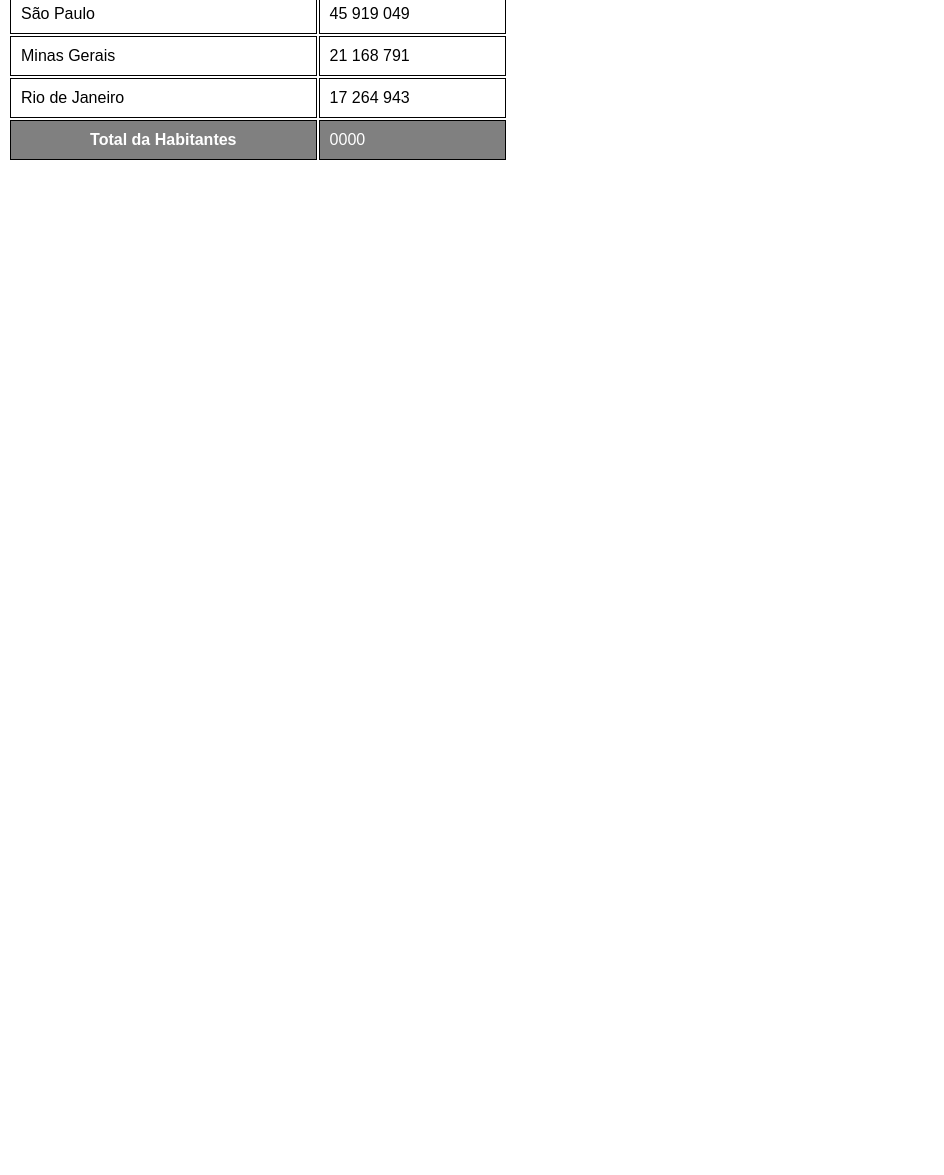
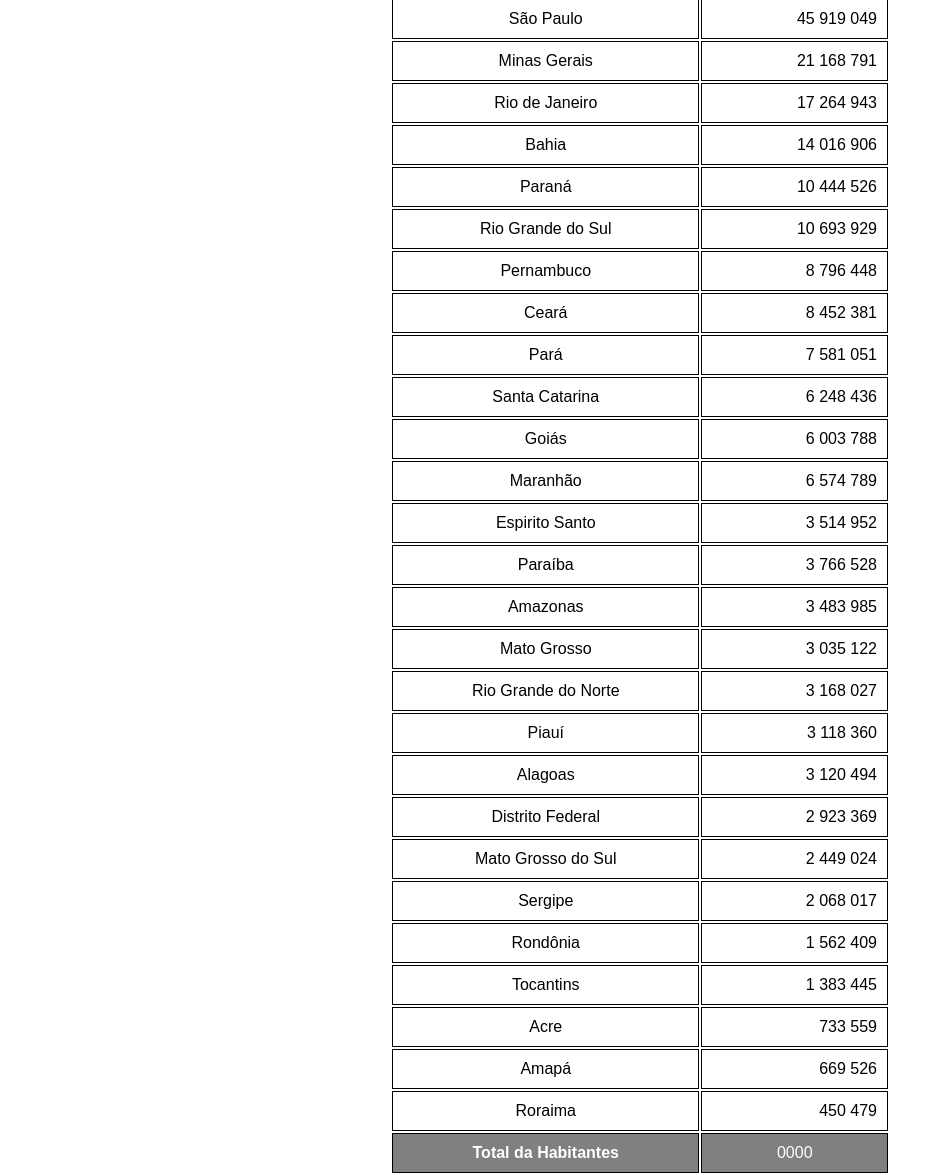
Before and after one commit to SolocosPROMX/html-css, a plain HTML site: page exercicios/ex023/tabela002.html in a window 1280 px wide. Shown: the part 130-1305 px from the top of the page, without its empty margins (0-944 px from the left). Before the commit the page ends 800 px from the top, so only its background shows below. Drawn offline with Linux system fonts and the light colour scheme.

Commit message:
atualizei o ex023

```diff
--- a/exercicios/ex023/tabela002.html
+++ b/exercicios/ex023/tabela002.html
@@ -6,12 +6,24 @@
     <meta name="viewport" content="width=device-width, initial-scale=1.0">
     <title>Tabelas</title>
     <style>
+        *{
+            font-family: Arial, Helvetica, sans-serif;
+            text-align: center;
+            margin: auto;
+        }
         body {
             font-family: Arial, Helvetica, sans-serif;
         }
 
         table {
             width: 500px;
+        }
+
+        caption {
+            font-size: 1.5em;
+            font-weight: bold;
+            padding: 10px;
+            background-color: lightgray;
         }
 
         td, th {
@@ -23,12 +35,17 @@
             background-color: gray;
             color: white;
         }
+
+        td.numero {
+            text-align: right;
+        }
     </style>
 </head>
 <body>
-    <h1>Uso de tabelas grander</h1>
+    <h1>Uso de Tabelas Grandes</h1>
 
     <table>
+        <caption>População das Unidades Federativas</caption>
         <thead>
             <tr>
                 <th>Estado</th>
@@ -38,15 +55,111 @@
         <tbody>
             <tr>
                 <td>São Paulo</td>
-                <td>45 919 049</td>
+                <td class="numero">45 919 049</td>
             </tr>
             <tr>
                 <td>Minas Gerais</td>
-                <td>21 168 791</td>
+                <td class="numero">21 168 791</td>
             </tr>
             <tr>
                 <td>Rio de Janeiro</td>
-                <td>17 264 943</td>
+                <td class="numero">17 264 943</td>
+            </tr>
+            <tr>
+                <td>Bahia</td>
+                <td class="numero">14 016 906</td>
+            </tr>
+            <tr>
+                <td>Paraná</td>
+                <td class="numero">10 444 526</td>
+            </tr>
+            <tr>
+                <td>Rio Grande do Sul</td>
+                <td class="numero">10 693 929</td>
+            </tr>
+            <tr>
+                <td>Pernambuco</td>
+                <td class="numero">8 796 448</td>
+            </tr>
+            <tr>
+                <td>Ceará</td>
+                <td class="numero">8 452 381</td>
+            </tr>
+            <tr>
+                <td>Pará</td>
+                <td class="numero">7 581 051</td>
+            </tr>
+            <tr>
+                <td>Santa Catarina</td>
+                <td class="numero">6 248 436</td>
+            </tr>
+            <tr>
+                <td>Goiás</td>
+                <td class="numero">6 003 788</td>
+            </tr>
+            <tr>
+                <td>Maranhão</td>
+                <td class="numero">6 574 789</td>
+            </tr>
+            <tr>
+                <td>Espirito Santo</td>
+                <td class="numero">3 514 952</td>
+            </tr>
+            <tr>
+                <td>Paraíba</td>
+                <td class="numero">3 766 528</td>
+            </tr>
+            <tr>
+                <td>Amazonas</td>
+                <td class="numero">3 483 985</td>
+            </tr>
+            <tr>
+                <td>Mato Grosso</td>
+                <td class="numero">3 035 122</td>
+            </tr>
+            <tr>
+                <td>Rio Grande do Norte</td>
+                <td class="numero">3 168 027</td>
+            </tr>
+            <tr>
+                <td>Piauí</td>
+                <td class="numero">3 118 360</td>
+            </tr>
+            <tr>
+                <td>Alagoas</td>
+                <td class="numero">3 120 494</td>
+            </tr>
+            <tr>
+                <td>Distrito Federal</td>
+                <td class="numero">2 923 369</td>
+            </tr>
+            <tr>
+                <td>Mato Grosso do Sul</td>
+                <td class="numero">2 449 024</td>
+            </tr>
+            <tr>
+                <td>Sergipe</td>
+                <td class="numero">2 068 017</td>
+            </tr>
+            <tr>
+                <td>Rondônia</td>
+                <td class="numero">1 562 409</td>
+            </tr>
+            <tr>
+                <td>Tocantins</td>
+                <td class="numero">1 383 445</td>
+            </tr>
+            <tr>
+                <td>Acre</td>
+                <td class="numero">733 559</td>
+            </tr>
+            <tr>
+                <td>Amapá</td>
+                <td class="numero">669 526</td>
+            </tr>
+            <tr>
+                <td>Roraima</td>
+                <td class="numero">450 479</td>
             </tr>
         </tbody>
         <tfoot>
```
